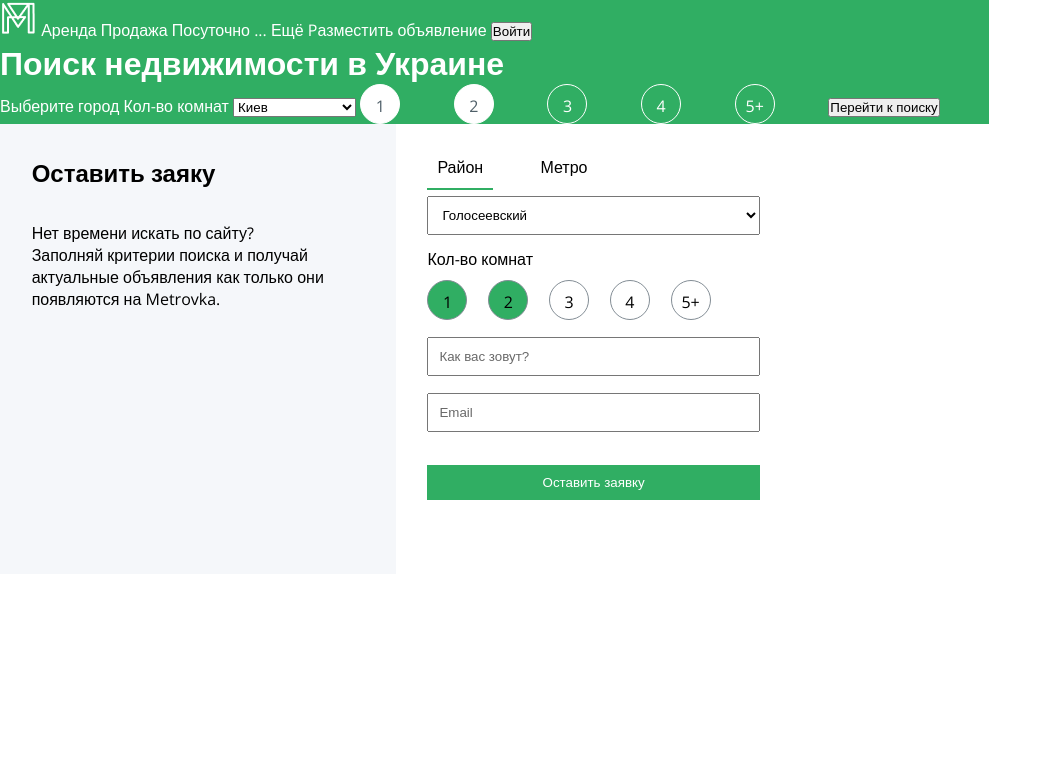
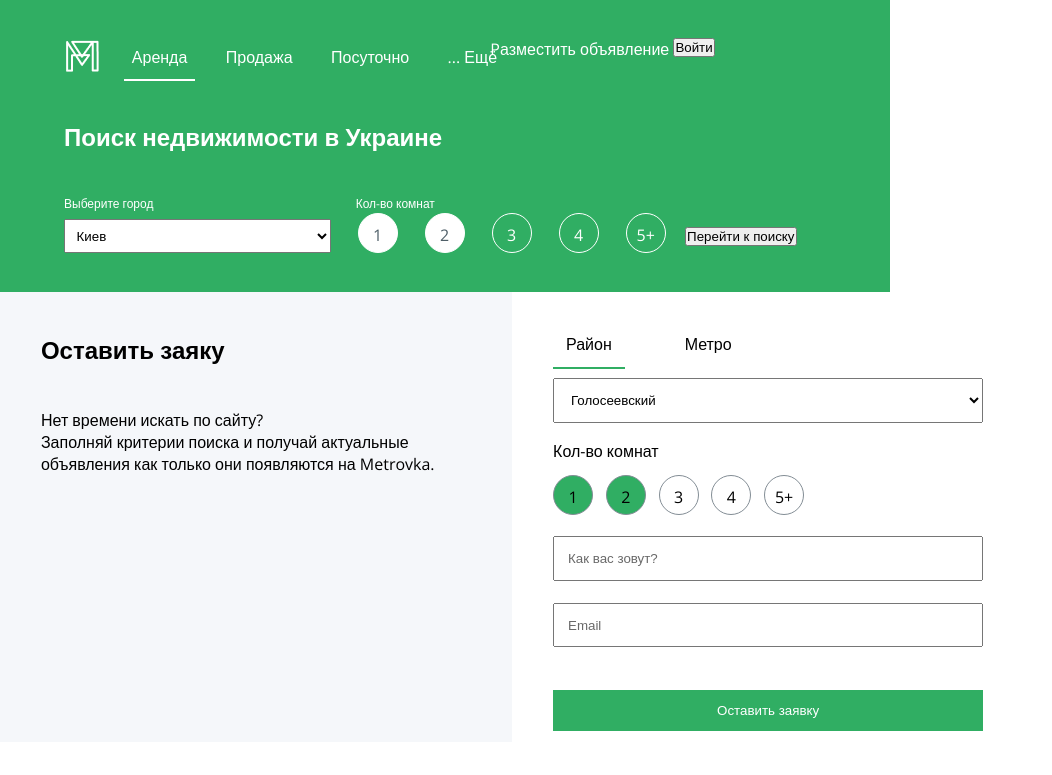
Before and after one commit to Yuli-D/Dataroot_Project2, a website: page index.html in a window 1280 px wide. Shown: the whole page, without its empty margins (0-1052 px from the left). Drawn offline with nearby package versions, Linux system fonts and the light colour scheme.

Commit message:
почти зачершенный хедер

```diff
--- a/index.html
+++ b/index.html
@@ -5,6 +5,7 @@
 	</head>
 	<body>
 			<header class="header">
+
 			<div class="header__logo"><img src="logo.png"></div>
 			<ul class="header__menu menu">
 				<li class="menu__item"><a class="menu__link">Аренда</a></li>
@@ -13,10 +14,10 @@
 				<li class="menu__item"><a class="menu__link">... Ещё</a></li>
 			</ul>
 			<div class="header__announcement">Pазместить объявление</div>
-			<button class="header__authorization" value="Войти">Войти</button>
-			<h1>Поиск недвижимости в Украине</h1>
+			<button class="header__authorization header__button" value="Войти">Войти</button>
+			<h1 class="header__heading">Поиск недвижимости в Украине</h1>
 			<span class="header__subheading">Выберите город</span>
-			<span class="header__subheading">Кол-во комнат</span>
+			<span class="header__subheading">Кол-во комнат</span><br>
 			<select class="header__selection">
 				<option value="Киев" class="header__option">Киев</option>
 				<option value="Одесса" class="header__option">Одесса</option>
@@ -32,7 +33,8 @@
 				<label class="header__checkbox"><input type="checkbox" class="checkbox"><span class="header__checkbox-custom">4</span></label>
 				<label class="header__checkbox"><input type="checkbox" class="checkbox"><span class="header__checkbox-custom">5+</span></label>
 
-				<button type="submit" value="search">Перейти к поиску</button>
+				<button type="submit" value="search" class="header__button">Перейти к поиску</button>
+
 		</header>
 		<section class="application">
 			<div class="application__left-side">
--- a/sass/header.scss
+++ b/sass/header.scss
@@ -1,27 +1,79 @@
+$header-border: 2px solid white;
 $brand-color:#30AE63;
+body
+{
+	text-align: left;
+	min-width: 890px;
+	margin: 0 auto;
+}
+.header__logo
+{
+	display: inline-block;
+
+}
 .header
 {
 	background-color: $brand-color;
 	color:white;
+	padding: 3% 5%;
+	display: inline-block;
+	min-width: 890px;
+}
+.header__heading
+{
+	font-size: 150%;
+	margin-top: 5%;
+	margin-bottom: 5%;
+}
+.header__subheading
+{
+	display: inline-block;
+	font-size: 75%;
+	margin-right: 26%;
+}
+.header__selection
+{
+	width: 35%;
+	padding: 1%;
+	margin-right: 2%;
 }
 *
 {
 	margin: 0;
 	padding: 0;
+	box-sizing: border-box;
 }
-body
-{
-	text-align: left;
-}
+
 .header__logo,.header__menu,.header__announcement,.menu__item,.header__authorization,.menu__link
 {
 	display: inline-block;
-	text-align: left;
+	vertical-align: top;
+
 	margin: 0;
+}
+.header__menu
+{
+
+	min-width: 50%;
+	white-space: nowrap;
+	display: inline-block;
+	text-align: center;
 }
 .menu__item
 {
-	text-align: left;
+	padding: 2% 2% 3% 2%;
+	text-align: center;
 	list-style: none;
-	margin:0;
+	margin-left: 5%;
 }
+.checkbox:checked + .header__checkbox-custom
+{
+
+	background-color: white;
+	color: #4F5F68;
+}
+.menu__item:first-child
+{
+	border-bottom:$header-border;
+}
+.header__button
--- a/sass/style.scss
+++ b/sass/style.scss
@@ -24,7 +24,7 @@ $brand-color:#30AE63;
 	height: 40px;
 	padding-top: 10px;
 	text-align: center;
-	margin-right: 5%;
+	margin-right: 2%;
 	border-radius: 25px;
 	border:1px solid white;
 }
@@ -95,6 +95,7 @@ body
 .header__checkbox-custom
 {
 	@include checkboxes;
+	margin-left: 1%;
 }
 .application__checkbox-custom
 {
```
Also changed, not shown: css/header.css, css/style.css.
